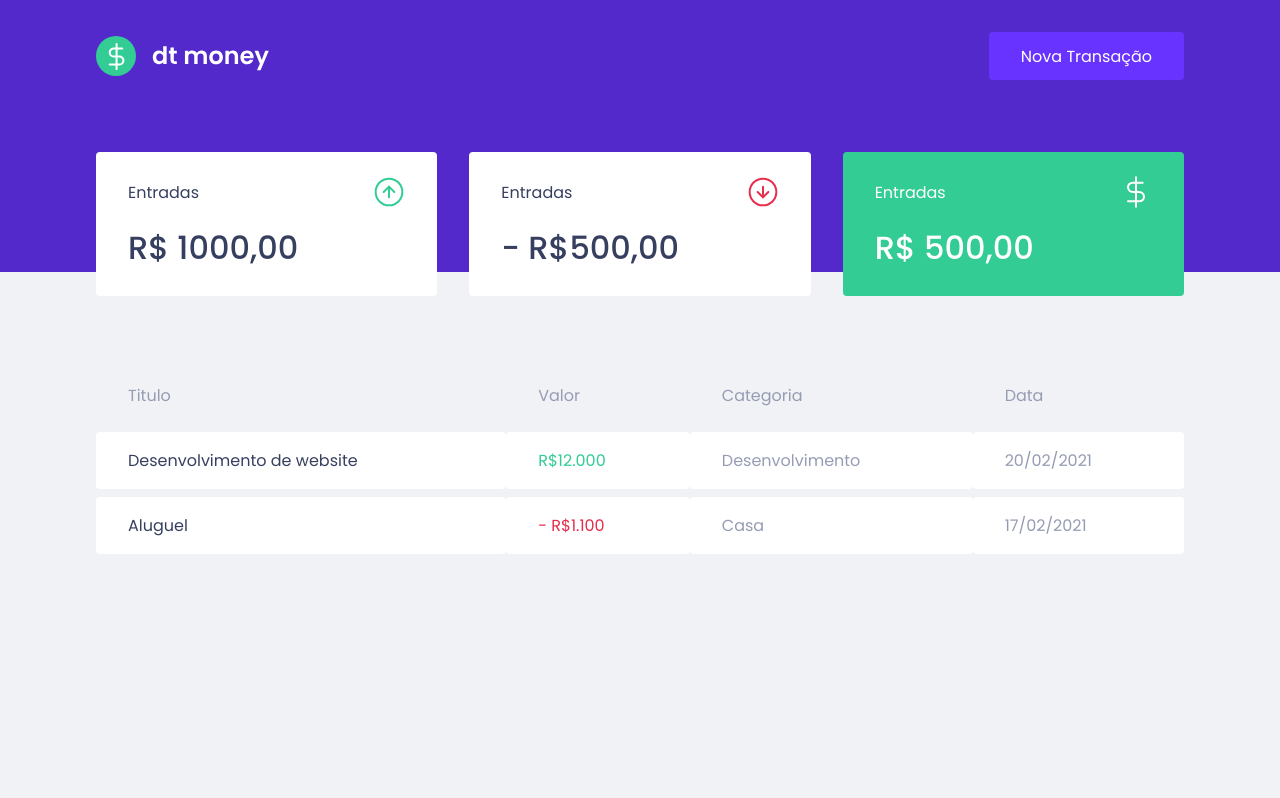
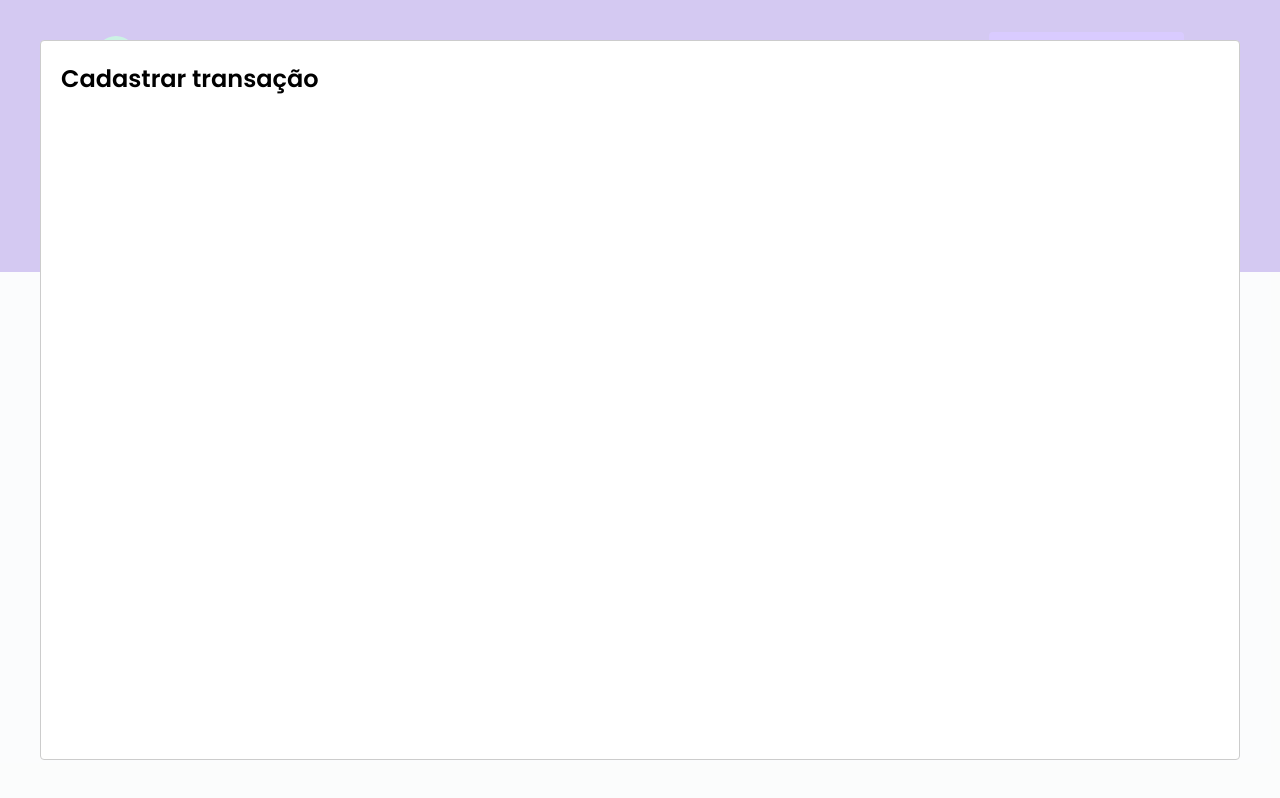
Before and after one commit to deividsonsabino/dt-money, a React (Create React App) app: page / in a window 1280 px wide. Both pictures are taken after a click on the button "Nova Transação". Built offline with nearby package versions, Linux system fonts and the light colour scheme; no server answers; what miragejs would draw is missing.

Commit message:
feat: configurando modal

```diff
--- a/package.json
+++ b/package.json
@@ -9,11 +9,13 @@
     "@types/jest": "^26.0.15",
     "@types/node": "^12.0.0",
     "@types/react-dom": "^17.0.0",
+    "@types/react-modal": "^3.13.1",
     "@types/styled-components": "^5.1.9",
     "axios": "^0.24.0",
     "miragejs": "^0.1.42",
     "react": "^17.0.2",
     "react-dom": "^17.0.2",
+    "react-modal": "^3.14.4",
     "react-scripts": "4.0.3",
     "styled-components": "^5.3.3",
     "typescript": "^4.1.2",
--- a/src/App.tsx
+++ b/src/App.tsx
@@ -1,13 +1,34 @@
+import { useState } from "react";
+import Modal from "react-modal";
 import { Dashboard } from "./components/Dashboard";
 import { Header } from "./components/Header";
 
 import { GlobalStyle } from "./styles/global";
 
+Modal.setAppElement("#root");
+
 export function App() {
+  const [isNewTransactionModalOpen, setIsNewTransactionModalOpen] =
+    useState(false);
+
+  function handleOpenNewTransactionModal() {
+    setIsNewTransactionModalOpen(true);
+  }
+
+  function handleCloseNewTransactionModal() {
+    setIsNewTransactionModalOpen(false);
+  }
+
   return (
     <>
-      <Header />
-      <Dashboard/>
+      <Header onOpenNewTransactionModal={handleOpenNewTransactionModal} />
+      <Dashboard />
+      <Modal
+        isOpen={isNewTransactionModalOpen}
+        onRequestClose={handleCloseNewTransactionModal}
+      >
+        <h2>Cadastrar transação</h2>
+      </Modal>
       <GlobalStyle />
     </>
   );
--- a/src/components/Header/index.tsx
+++ b/src/components/Header/index.tsx
@@ -1,12 +1,19 @@
+import { useState } from "react"
+import Modal from "react-modal"
 import logoImg from "../../assets/logo.svg";
 import { Container, Content } from "./styles";
 
-export function Header() {
+interface HeaderProps {
+  onOpenNewTransactionModal: () => void;
+}
+
+export function Header({onOpenNewTransactionModal}: HeaderProps) {
+
   return (
     <Container>
       <Content>
         <img src={logoImg} alt="dt money" />
-        <button type="button">Nova Transação</button>
+        <button type="button" onClick={onOpenNewTransactionModal}>Nova Transação</button>
       </Content>
     </Container>
   );
```
Also changed, not shown: 1 other file (tests, documents, lock files or other folders).
